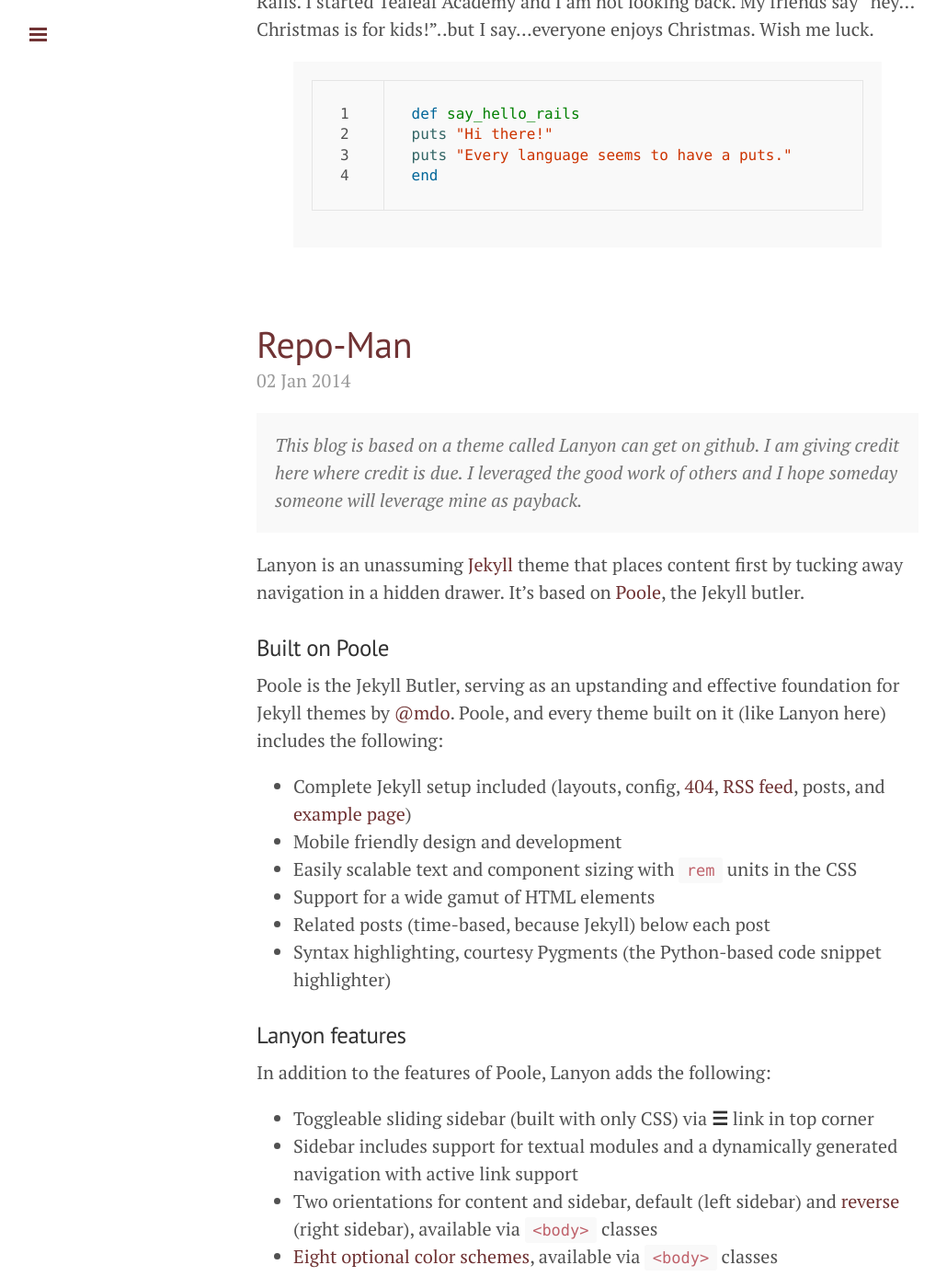
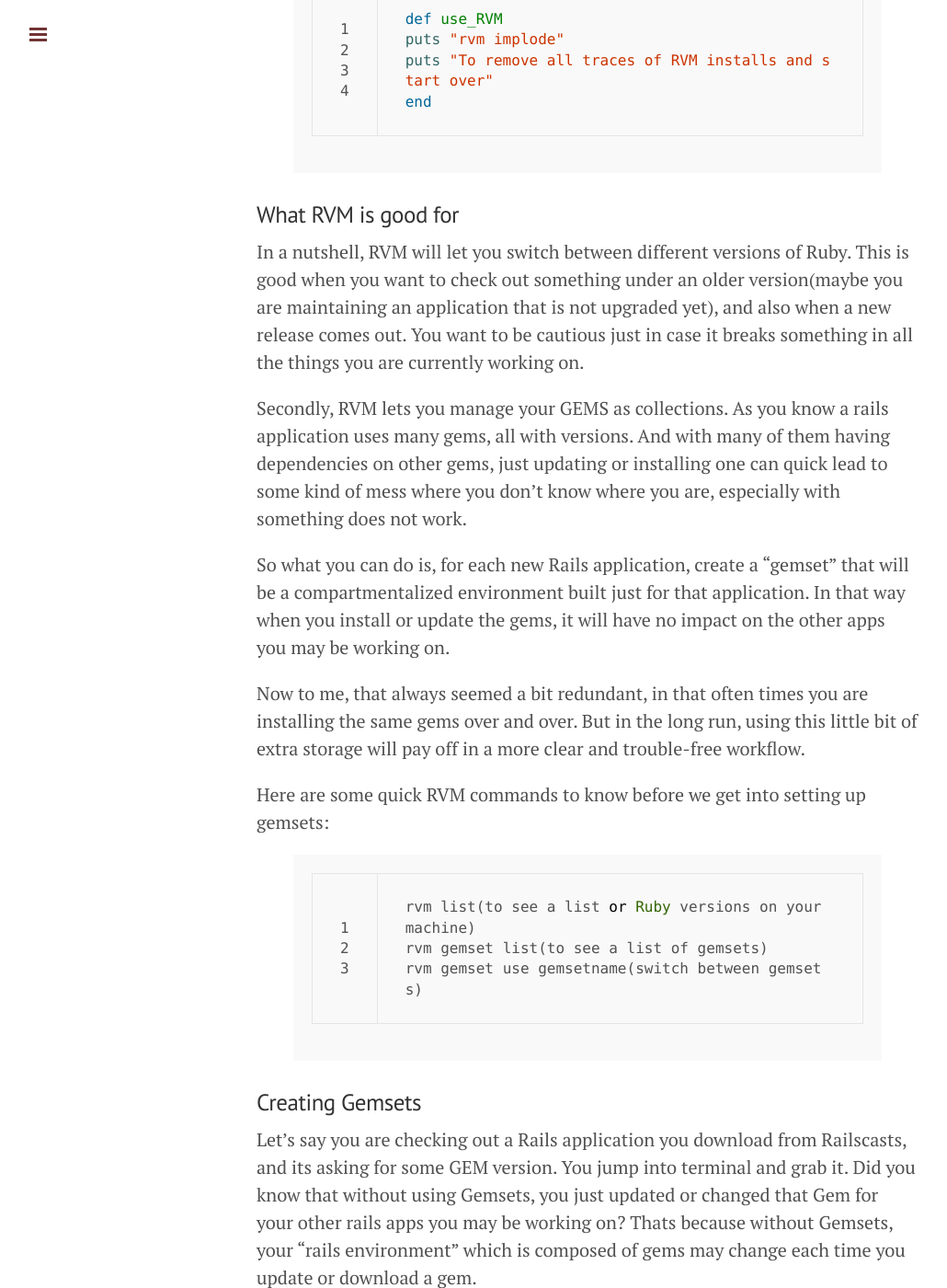
Before and after one commit to eaglerockdude/oldeaglerockdude.github.io, a Jekyll site: the page built from index.html, in a window 1280 px wide and 1400 px high, scrolled down 3559 px. Shown: the whole window at 92% size, without its empty margins (1-1031 px from the left). Built offline with Jekyll 4.4.1, drawn with Linux system fonts in a browser that asks for light colours; Markdown is read by kramdown in place of the engine named in the settings; the list of posts is cut into pages by our own code; some of the changed text lies outside the part shown.

Commit message:
new blog entries

```diff
--- a/_includes/sidebar.html
+++ b/_includes/sidebar.html
@@ -3,6 +3,7 @@
 <input type="checkbox" class="sidebar-checkbox" id="sidebar-checkbox">
 
 <!-- Toggleable sidebar -->
+
 <div class="sidebar" id="sidebar">
   <div class="sidebar-item">
     <p>{{ site.description }}</p>
--- /dev/null
+++ b/_posts/2014-12-27-notes-on-jekylling.md
@@ -0,0 +1,23 @@
+---
+layout: post
+title: Notes on Jekylling
+---
+<div class="message">
+  <cite>Tidbits and good references for your Jekyll based blog</cite>
+</div>
+
+
+### Jekyll - The Good Parts
+
+There are many good blogs and references out there in regards to Jekyll blogs.  Here are some that I found quite useful.
+
+<p>
+[Jekyll Bootstrap](http://jekyllbootstrap.com) </br>
+This is the site by a very smart guy from LA that built a frame work using Jekyll integrated with bootstrap.  While I opted
+initially to not go this route in the future I may if I feel the need.  Regardless, you can learn a lot about how Jekyll works
+by playing with this framework,and going thru the code.
+</p>
+<p>
+[Jekyll Lanyon tutorial](http://joshualande.com/jekyll-github-pages-poole/) </br>
+How to get started using the lanyon jekyll fork from the guy who created it.
+</p>
--- /dev/null
+++ b/_posts/2015-02-07-RVM-tips.md
@@ -0,0 +1,122 @@
+---
+layout: post
+title: RVM tips
+category: RVM
+---
+
+<div class="message">
+  <cite> "Things I find most useful and hard to remember with RVM.." </cite>
+</div>
+
+## RVM Tips
+Anyone who sets up a ROR rails environment sooner or later will bet directed by some link or comment to RVM. I for one initially found
+the website documentation hard to read and find things, but I guess that's because I did not know RVM.
+
+Usually when you are learning rails, the last thing you want to do is start up yet another learning task.  But this is one that probably
+you need to do first, and save the others for when you get going.
+
+I will list the things I find most convenient and helpful about RVM.  Most for my own reminding because there are tons of sites
+out there that go way more into it. There are other things out there(rbenv being one), and I actually wanted to try it.  But it is not compatible
+with RVM on the same box, so go figure.  You can't go wrong with any, just choose one.
+
+### RVM implode
+This may happen to you, and it did happen to me.  I somehow got my environment messed up, or I guess  you could
+say somehow my gems and dependencies got out of sync.  No matter what I tried, I kept getting some weird error message everytime
+I tried to build and run my application.
+
+I figured i needed to start from scratch with a fresh install.  But how?
+
+Used <em>rvm implode</em> from the terminal to remove all traces of RVM.  If for some reason it does not get everything, it will tell
+you just to manually delete your .rvm directory.
+
+After that, just reinstall RVM.  By the way, this action will also remove all of your existing GEMS etc that hopefully you installed
+with RVM in the first place.  Install RVM(which will install ruby), and then install rails.  With each you do have the option to say what version
+of ruby and rails you want, and in fact, in my case I went back to one that I know was working with what I was previously doing.  I think
+somehow the latest version of Ruby was not playing well with my Jekyll.
+
+
+{% highlight ruby linenos %}
+def use_RVM
+puts "rvm implode"
+puts "To remove all traces of RVM installs and start over"
+end
+{% endhighlight %}
+
+### What RVM is good for
+In a nutshell, RVM will let you switch between different versions of Ruby.  This is good when you want to check out something under an
+older version(maybe you are maintaining an application that is not upgraded yet), and also when a new release comes out.  You want
+to be cautious just in case it breaks something in all the things you are currently working on.
+
+Secondly, RVM lets you manage your GEMS as collections.  As you know a rails application uses many gems, all with versions.  And with many
+of them having dependencies on other gems, just updating or installing one can quick lead to some kind of mess where you don't know
+where you are, especially with something does not work.
+
+So what you can do is, for each new Rails application, create a "gemset" that will be a compartmentalized environment built just for
+that application.  In that way when you install or update the gems, it will have no impact on the other apps you may be working on.
+
+Now to me, that always seemed a bit redundant, in that often times you are installing the same gems over and over.  But in the long run,
+using this little bit of extra storage will pay off in a more clear and trouble-free workflow.
+
+Here are some quick RVM commands to know before we get into setting up gemsets:
+
+{% highlight ruby linenos %}
+rvm list(to see a list or Ruby versions on your machine)
+rvm gemset list(to see a list of gemsets)
+rvm gemset use gemsetname(switch between gemsets)
+{% endhighlight %}
+
+
+### Creating Gemsets
+
+Let's say you are checking out a Rails application you download from Railscasts, and its asking for some GEM version. You jump into terminal
+and grab it.  Did you know that without using Gemsets, you just updated or changed that Gem for your other rails apps you may
+be working on? Thats because without Gemsets, your "rails environment" which is composed of gems may change each time you update or
+download a gem.
+
+If you use the RVM gemset feature for each project, then each project will have its own specific set/versions of rails.  So the way I do it,
+for newer stuff where I always want the latest, I use the latest gems.
+
+But in some cases when I am testing out something that maybe be several releases old, I will set up an environment just for that app.
+
+One way to create a gemset is as follows:  Let's say you have ruby-2.2.0 and want a gemset for your new app call "myapp"
+
+{% highlight  ruby linenos %}
+rvm use ruby-2.2.0@myapp --create
+gem install rails
+rails -v
+{% endhighlight %}
+
+This will create a gemset with the name "ruby-2.2@myapp" using ruby 2.2 and the version of rails installed.  Each time before you go into
+your app directory, you will issue the rvm USE command, unless you create a "sticky gemset" which I recommend.
+
+If you want a specific version of rails, change the "gem install rails" to "gem install rails --version=##.##" where ## is the version number.
+
+### Sticky Gemsets
+
+As you saw once you create a gemset, you need to set it or "use" it each time before you go into your app directory.  A better way is
+to create what is called a 'sticky gemset."
+
+RVM gives us a convenient technique to make sure we are always using the correct gemset
+when we enter the project directory. It will create hidden files to designate the correct Ruby
+version and project-specific gemset.
+
+Enter this command to create the hidden files:
+
+{% highlight ruby linenos %}
+rvm use ruby-2.2@myapp --ruby-version
+{% endhighlight %}
+
+This will create
+{% highlight ruby linenos %}
+.ruby-gemset
+.ruby-version
+{% endhighlight %}
+
+
+The --ruby-version argument creates two files, .ruby-version and .ruby-gemset, that set RVM
+every time we cd to the project directory. Without these two hidden files, you’d need to
+remember to enter rvm use ruby-2.2@myapp every time you start work on your project
+after closing the console.
+
+
+ [(see RVM website on using gemsets)](https://rvm.io/gemsets/using)
--- /dev/null
+++ b/_posts/2015-02-08-Rails-with-Postgres-and-mySql.md
@@ -0,0 +1,56 @@
+---
+layout: post
+title: Rails with Postgres and MySql
+category: Database
+---
+
+<div class="message">
+  <cite> "If you can just get it setup, you are halfway there...or...its not the mountains ahead that wear you down, but rather the grain of sand in your shoe." </cite>
+</div>
+
+After a while when doing ROR, you start to thinking..."hey..maybe when I finally get a job...they probably are not using SQLite..it might be
+good experience to do your development with some other database.  Two of the most popular are PostgreSql and MySql.
+
+I installed and set up both on my MAC Yosemite.
+
+## MySQL
+Here is the deal.  I previously was playing with PHP and I had MAMP installed, which basiscally gives you a PHP/Apache/MySQL stack.  I figured
+why not just use THAT MYSQL instance instead of installing a separate one.
+
+Besides.  I was not able to use MYSQL with my Rails applications ANYWAY until i sorted things out.  The MAMP version the the MYSQL2 gem were
+not working together.  Now..if you really want to get into the details...look at the code for the MYSQL2 gem.  I am sure that you can just
+change some setting in there, and you would be fine.  But I learned that after the fact.
+
+Lets cut to the chase.  If don't want to uninstall your MAMP application(because...yeah...you are thinking that some day you will return to PHP!) then
+here is what you need to know.
+
+{% highlight ruby linenos %}
+def use_MAMPs_MYSQL
+default: &default
+  adapter: mysql2
+  encoding: utf8
+  pool: 5
+  username: root
+  password: root
+  host: localhost
+  socket: /Applications/MAMP/tmp/mysql/mysql.sock
+
+development:
+  <<: *default
+  database: rails_mysql_development
+  socket: /Applications/MAMP/tmp/mysql/mysql.sock
+
+end
+{% endhighlight %}
+
+If you get some error in your rails setup like "Can't connect to local MySQL server through socket '/tmp/mysql.sock' " it's
+because when you installed MAMP it has it's own directories and location for the mysql.sock file.
+
+I found that by just changing the config/database.yml to point to the correct mysql.sock file it works fine.
+Now..in my case, I had also installed a version of MYSQL with Homebrew.  I did not bother to uninstall it.  So I had the mysql.sock
+in another location.  But..I think the mysql2 GEM looks for it in the default location anyway.
+
+If you are having trouble with rails connecting, and you are using MAMP...try this.
+
+## PostGres
+Coming from my notes   ..too tired right now..gotta paint.
```
